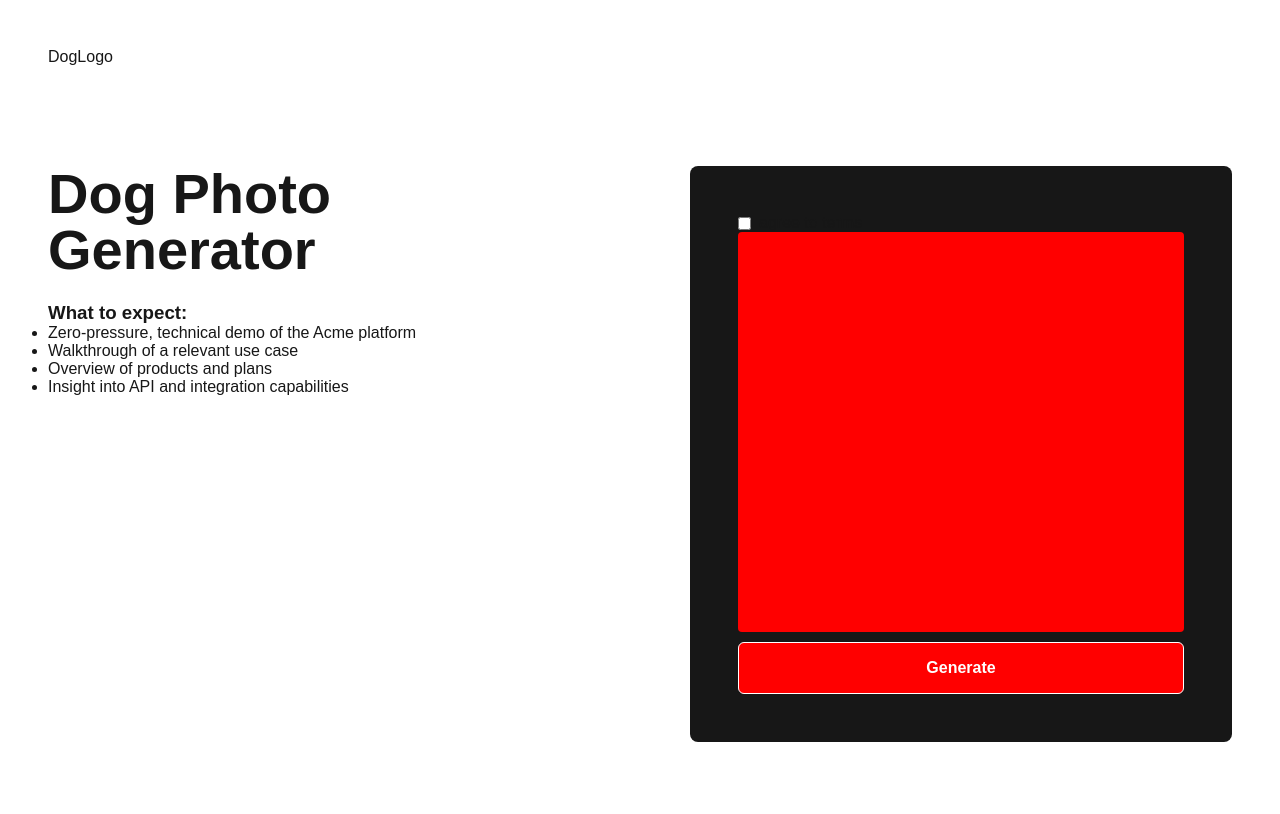
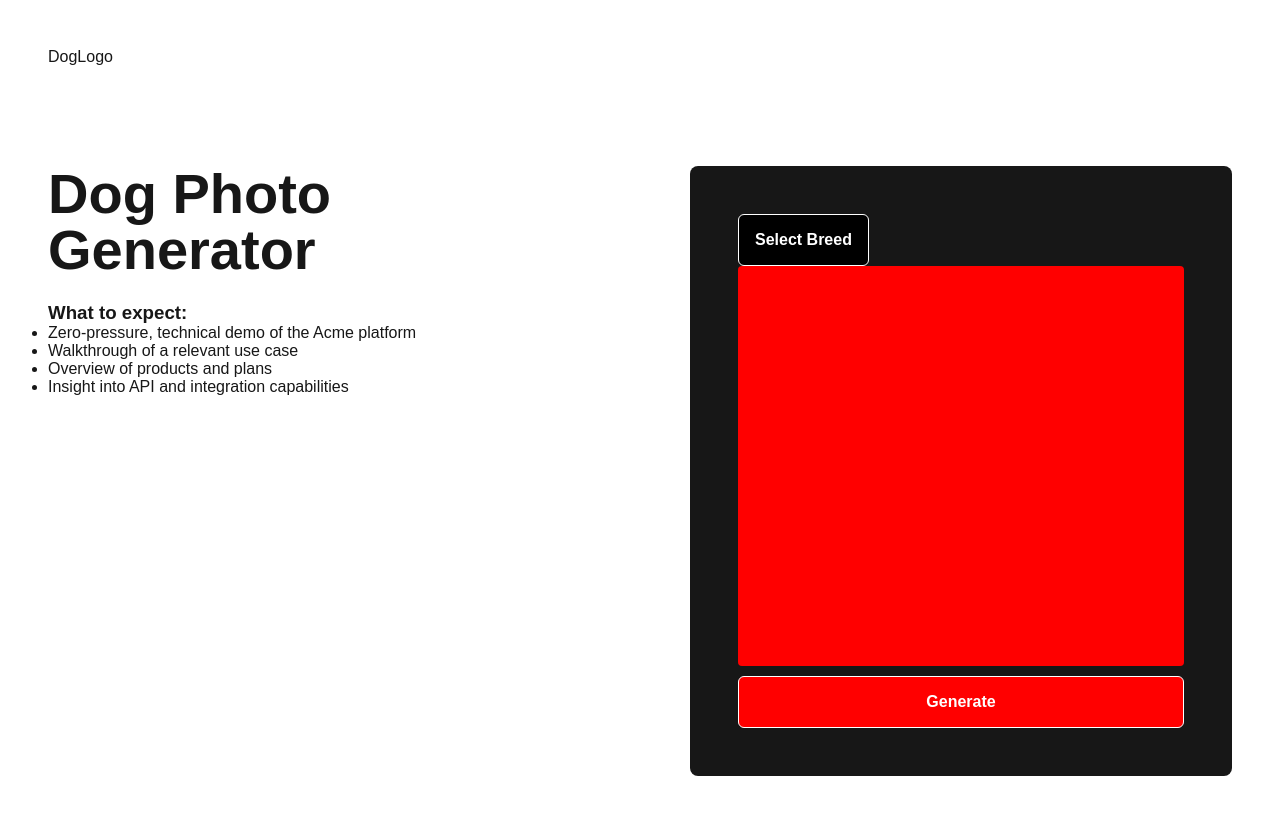
Before and after one commit to charlehs/dogGenerator, a Next.js app: page / in a window 1280 px wide. Shown: the top 814 px of the page. Built offline with nearby package versions, Linux system fonts and the light colour scheme.

Commit message:
created a basic dropdown that hits the dog api and populates a list of breeds

```diff
--- a/src/components/DogGenerator/DogGenerator.tsx
+++ b/src/components/DogGenerator/DogGenerator.tsx
@@ -3,6 +3,7 @@ import { getRequestTo } from "@/utils/getRequestTo";
 import React, { useEffect, useState } from "react";
 import { Button } from "../Button/Button";
 import Checkbox from "../Checkbox/Checkbox";
+import Dropdown from "../Dropdown/Dropdown";
 import styles from "./DogGenerator.module.scss";
 const DogGenerator = () => {
   const [imageUrl, setImageUrl] = useState<string>("");
@@ -27,12 +28,7 @@ const DogGenerator = () => {
       <div className={styles.layout}>
         <div className={styles.options}>
           {/* start adding selection fields for what breed the user wants to select */}
-          <Checkbox
-            id="checkbox1"
-            label={"agree to terms"}
-            checked={isChecked}
-            onChange={(e) => setIsChecked(e.target.checked)}
-          />
+          <Dropdown />
         </div>
         <div className={styles.imageContainer}>
           {isLoading ? (
--- /dev/null
+++ b/src/components/Dropdown/Dropdown.module.scss
@@ -0,0 +1,17 @@
+.dropdown {
+  position: relative;
+  display: inline-block;
+}
+
+.dropdownbox {
+  padding: 8px;
+  border-radius: 4px;
+  position: absolute;
+  background-color: var(--dark);
+  max-height: 300px;
+  overflow: scroll;
+  min-width: 230px;
+  overflow: auto;
+  border: 1px solid #ddd;
+  z-index: 1;
+}
--- /dev/null
+++ b/src/components/Dropdown/Dropdown.tsx
@@ -0,0 +1,65 @@
+"use client";
+import { getRequestTo } from "@/utils/getRequestTo";
+import React, { useState } from "react";
+import { Button } from "../Button/Button";
+import Checkbox from "../Checkbox/Checkbox";
+import styles from "./Dropdown.module.scss";
+
+const Dropdown = () => {
+  const [selectedCheckboxes, setSelectedCheckboxes] = useState<string[]>([]);
+  const handleCheckboxChange = (id: string) => {
+    setSelectedCheckboxes((prev) =>
+      prev.includes(id) ? prev.filter((item) => item !== id) : [...prev, id]
+    );
+  };
+  const [isLoading, setIsLoading] = useState<boolean>(false);
+  const [breeds, setBreeds] = useState<string[]>([]);
+  const [showDropdown, setShowDropdown] = useState(false);
+  const options = ["Terrier", "Jack Russell", "Labrodoor"];
+  const getBreeds = async () => {
+    setIsLoading(true);
+    const data = await getRequestTo("https://dog.ceo/api/breeds/list/all");
+    setBreeds(Object.keys(data.message));
+    setIsLoading(false);
+  };
+
+  return (
+    <div className={styles.dropdown}>
+      <Button
+        className=""
+        onClick={() => {
+          getBreeds(), setShowDropdown(!showDropdown);
+        }}
+      >
+        Select Breed
+      </Button>
+      {showDropdown && (
+        <div className={styles.dropdownbox}>
+          {isLoading ? (
+            <p>loading</p>
+          ) : (
+            <>
+              {breeds.length > 0 ? (
+                <>
+                  {" "}
+                  {breeds.map((breed) => (
+                    <Checkbox
+                      id={breed}
+                      label={breed}
+                      checked={selectedCheckboxes.includes(breed)}
+                      onChange={() => handleCheckboxChange(breed)}
+                    />
+                  ))}
+                </>
+              ) : (
+                <p>Failed to get results</p>
+              )}
+            </>
+          )}
+        </div>
+      )}
+    </div>
+  );
+};
+
+export default Dropdown;
```
